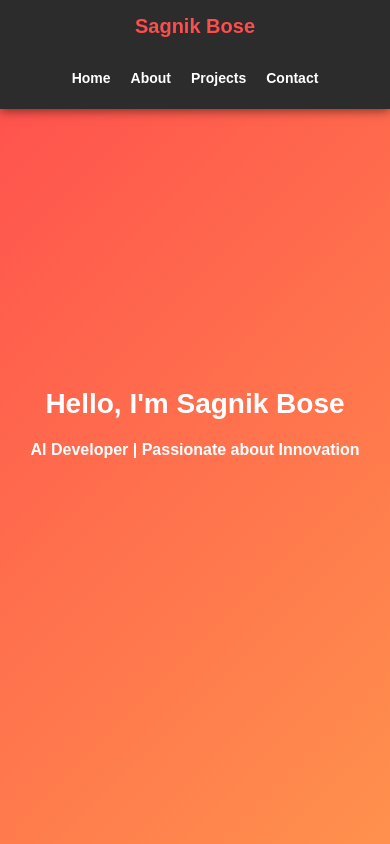
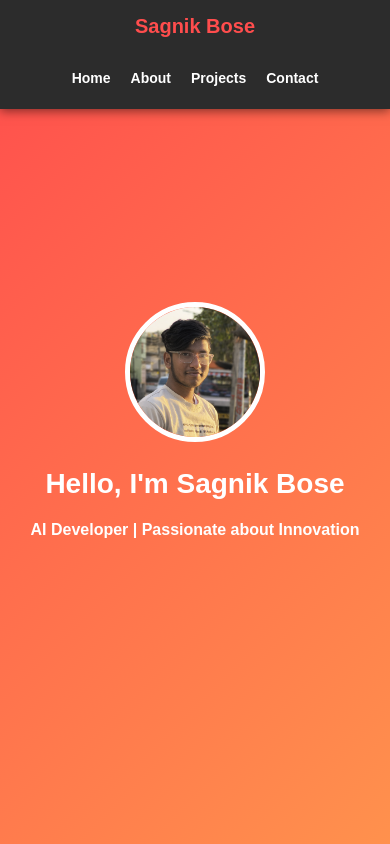
Before and after one commit to cyberytti/portfoliopage, a plain HTML site: page index.html in a window 390 px wide. Shown: the top 844 px of the page. Drawn offline with Linux system fonts and the light colour scheme.

Commit message:
Update index.html

```diff
--- a/index.html
+++ b/index.html
@@ -70,17 +70,40 @@
             padding: 0 20px;
         }
 
+        #hero .hero-content {
+            display: flex;
+            flex-direction: column;
+            align-items: center;
+        }
+
+        #hero .profile-img {
+            width: 250px;
+            height: 250px;
+            border-radius: 50%;
+            margin-bottom: 20px;
+            object-fit: cover;
+            border: 5px solid #ffffff;
+            transition: transform 0.3s, box-shadow 0.3s;
+            animation: fadeIn 1s ease;
+        }
+
+        #hero .profile-img:hover {
+            transform: scale(1.05);
+            box-shadow: 0 0 20px rgba(255, 255, 255, 0.5);
+        }
+
         #hero h1 {
             font-size: 56px;
             font-weight: 800;
             margin-bottom: 10px;
-            animation: fadeInUp 1s ease;
+            animation: fadeInUp 1s ease 0.2s;
+            animation-fill-mode: both;
         }
 
         #hero p {
             font-size: 24px;
             font-weight: 600;
-            animation: fadeInUp 1s ease 0.3s;
+            animation: fadeInUp 1s ease 0.4s;
             animation-fill-mode: both;
         }
 
@@ -112,10 +135,13 @@
         }
 
         /* About */
+        #about {
+            text-align: center;
+        }
+
         #about p {
             font-size: 20px;
             font-weight: 500;
-            text-align: center;
             max-width: 800px;
             margin: 0 auto;
             animation: fadeIn 1s ease;
@@ -155,7 +181,7 @@
 
         /* Contact */
         #contact a {
-            display: block; /* Changed to block for mobile stacking */
+            display: block;
             margin: 15px 0;
             color: #ff4d4d;
             text-decoration: none;
@@ -190,6 +216,11 @@
         @media (max-width: 1024px) {
             nav {
                 padding: 15px 30px;
+            }
+
+            #hero .profile-img {
+                width: 220px;
+                height: 220px;
             }
 
             #hero h1 {
@@ -232,6 +263,11 @@
 
             #hero {
                 padding: 0 15px;
+            }
+
+            #hero .profile-img {
+                width: 180px;
+                height: 180px;
             }
 
             #hero h1 {
@@ -288,6 +324,11 @@
                 font-size: 14px;
             }
 
+            #hero .profile-img {
+                width: 140px;
+                height: 140px;
+            }
+
             #hero h1 {
                 font-size: 28px;
             }
@@ -313,7 +354,7 @@
             }
 
             .project-grid {
-                grid-template-columns: 1fr; /* Single column on very small screens */
+                grid-template-columns: 1fr;
                 gap: 15px;
             }
 
@@ -346,7 +387,8 @@
 
     <!-- Hero Section -->
     <section id="hero">
-        <div>
+        <div class="hero-content">
+            <img src="https://raw.githubusercontent.com/cyberytti/portfoliopage/main/image.png" alt="Sagnik Bose" class="profile-img">
             <h1>Hello, I'm Sagnik Bose</h1>
             <p>AI Developer | Passionate about Innovation</p>
         </div>
@@ -412,7 +454,7 @@
             });
         }, { threshold: 0.1 });
 
-        document.querySelectorAll('.project-card, #about p').forEach(el => {
+        document.querySelectorAll('.project-card, #about p, #hero .profile-img').forEach(el => {
             observer.observe(el);
         });
     </script>
```
